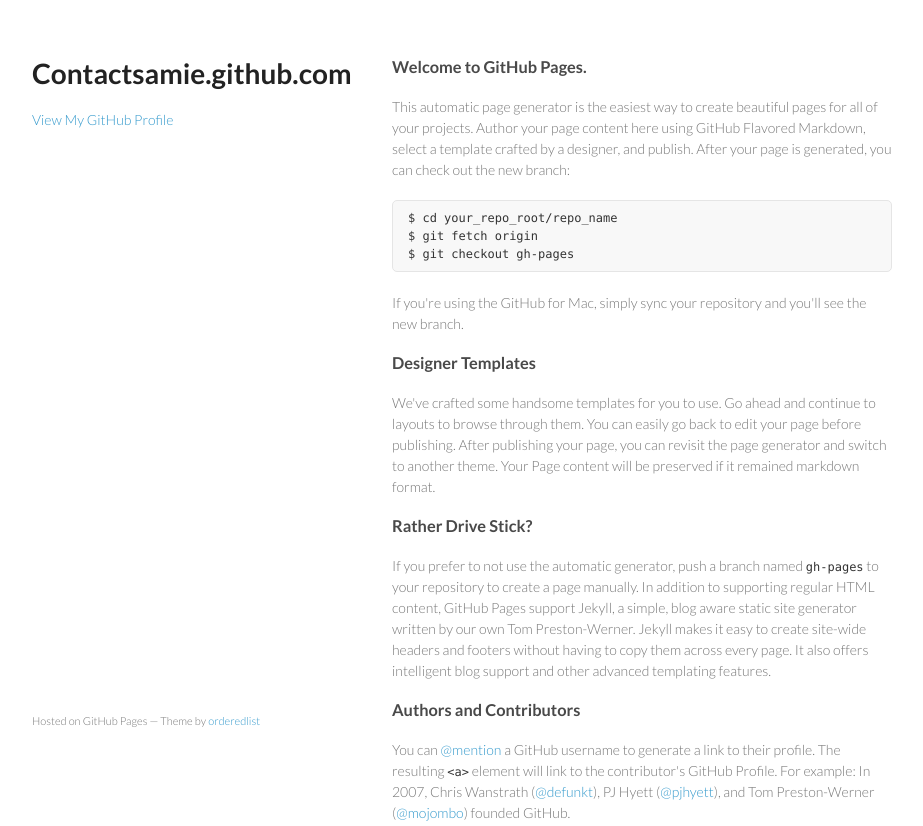
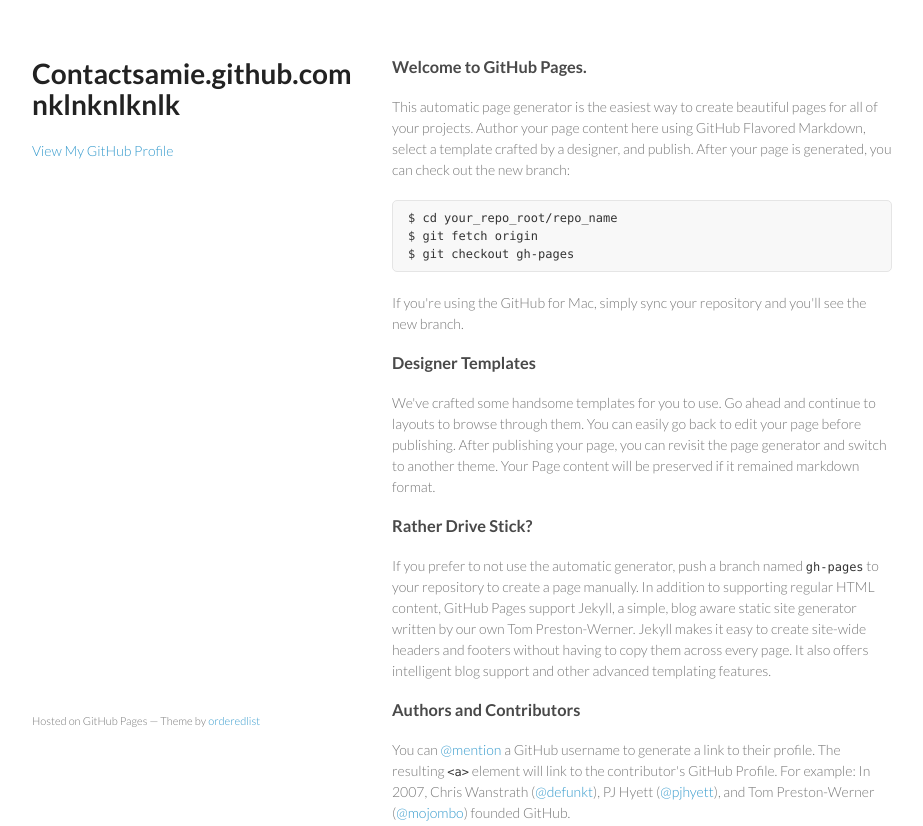
Before and after one commit to contactsamie/contactsamie.github.com, a plain HTML site: page index.html in a window 1280 px wide. Shown: the top 826 px of the page, without its empty margins (178-1101 px from the left). Drawn offline with Linux system fonts and the light colour scheme.

Commit message:
Updated index.html

```diff
--- a/index.html
+++ b/index.html
@@ -15,7 +15,7 @@
   <body>
     <div class="wrapper">
       <header>
-        <h1>Contactsamie.github.com</h1>
+        <h1>Contactsamie.github.com nklnknlknlk</h1>
         <p></p>
 
 
```
